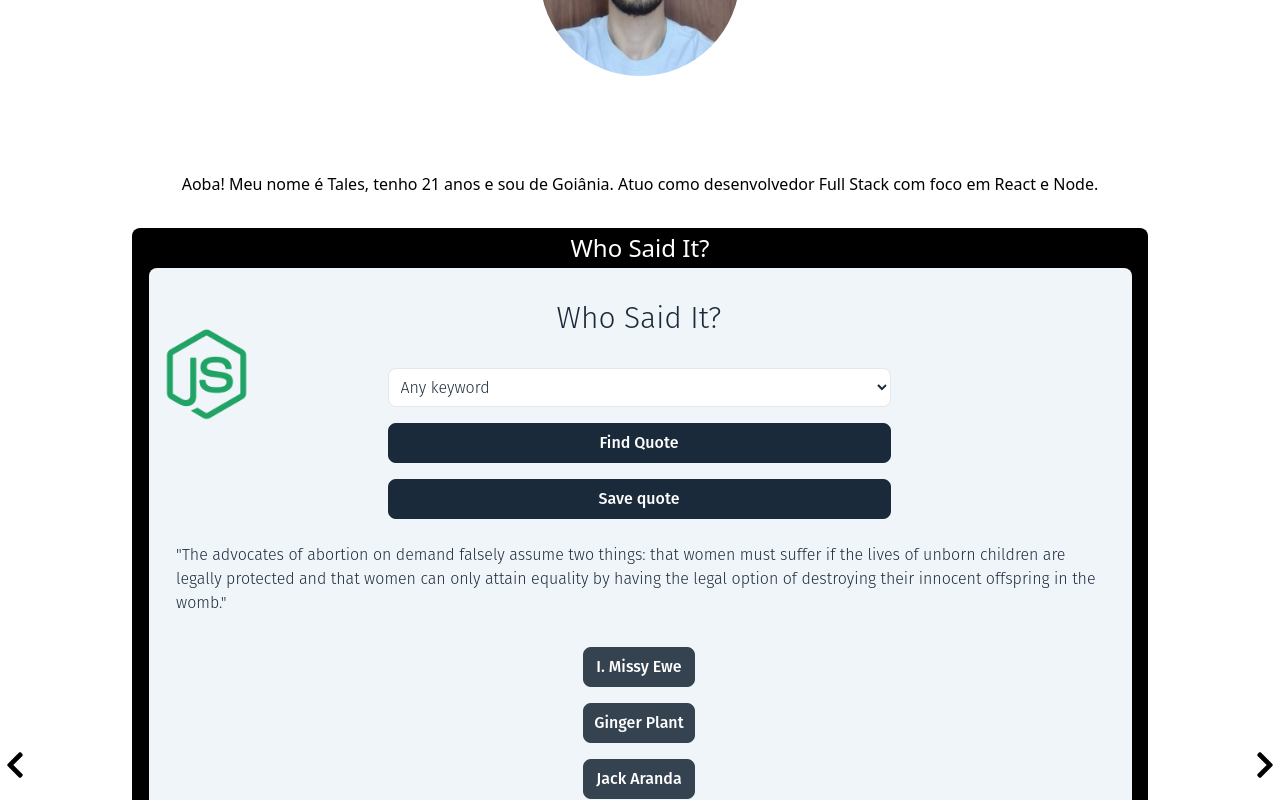
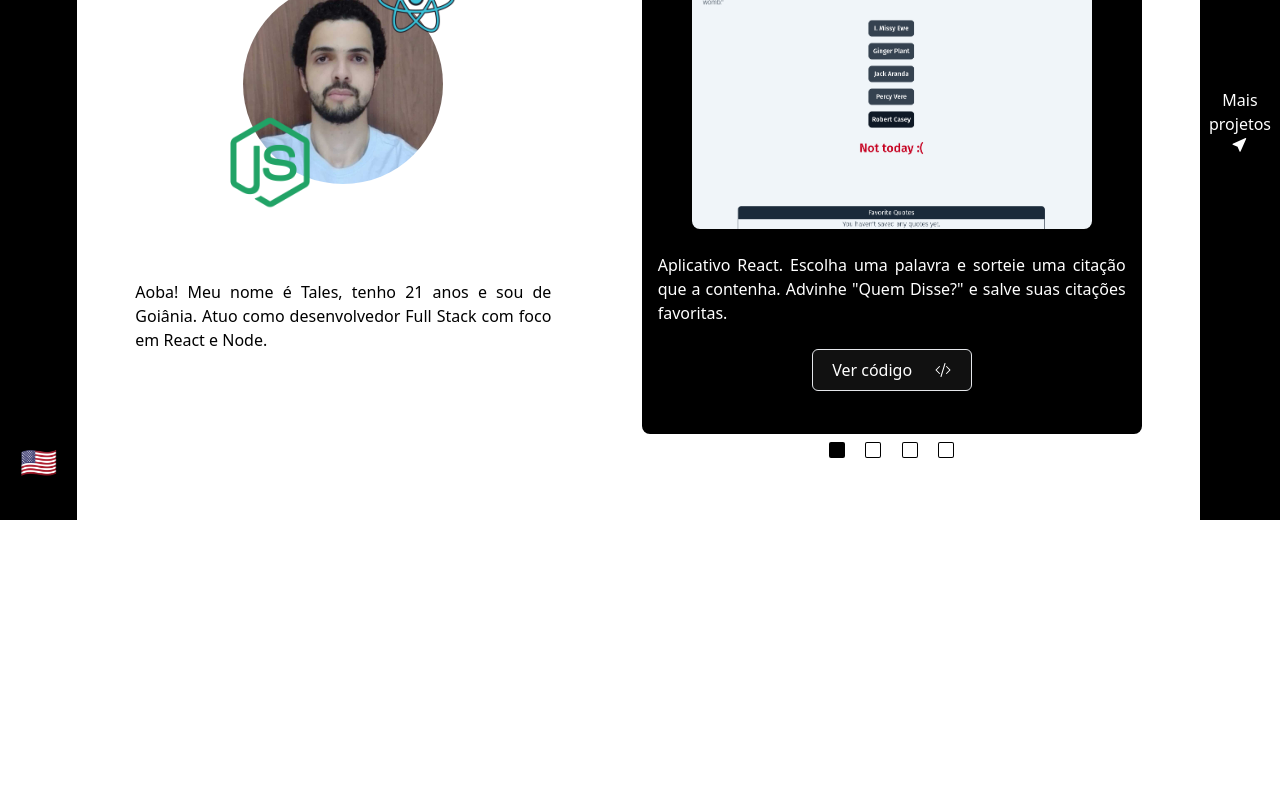
Before and after one commit to talesrodriguesDEV/my-portfolio, a Next.js app: page / in a window 1280 px wide. Shown: the part 280-1080 px from the top of the page. After the commit the page ends 800 px from the top, so only its background shows below. Built offline with nearby package versions, Linux system fonts and the light colour scheme.

Commit message:
Implementing Responsive Design

```diff
--- a/src/components/About.tsx
+++ b/src/components/About.tsx
@@ -8,7 +8,7 @@ export default function About({ english }: { english: boolean }) {
   const PT = 'Aoba! Meu nome é Tales, tenho 21 anos e sou de Goiânia. Atuo como desenvolvedor Full Stack com foco em React e Node.'
 
   return (
-    <section className='flex flex-col items-center'>
+    <section className='flex flex-col items-center lg:justify-center lg:w-[480px]'>
       <Image className='rounded-full my-24' width={200} height={200} src={me} alt='Tales Rodrigues' />
       <p className='text-justify px-8'>{english ? EN : PT}</p>
       <Stacks />
--- a/src/components/Footer.tsx
+++ b/src/components/Footer.tsx
@@ -7,8 +7,8 @@ export default function Footer({ english }: { english: boolean }) {
   const PT = 'Mais projetos'
 
   return (
-    <footer className='flex justify-center bg-black text-white p-2 mt-8'>
-      <Link className='w-1/3 flex justify-around items-center' href='https://github.com/talesrodriguesDEV?tab=repositories' target='_blank'>{english ? EN : PT}<BsCursorFill /></Link>
+    <footer className='flex justify-center bg-black text-white p-2 mt-8 lg:mt-0 lg:p-0 lg:w-[80px]'>
+      <Link className='w-1/3 max-w-[125px] flex lg:flex-col lg:justify-center lg:text-center lg:px-2 justify-around items-center' href='https://github.com/talesrodriguesDEV?tab=repositories' target='_blank'>{english ? EN : PT}<BsCursorFill /></Link>
     </footer>
   )
 }
--- a/src/components/Header.tsx
+++ b/src/components/Header.tsx
@@ -9,8 +9,8 @@ interface IHeaderProps {
 
 export default function Header({ english, setEnglish }: IHeaderProps) {
   return (
-    <header className='flex justify-between text-3xl py-3 px-5 items-center bg-black text-white'>
-      <div className='flex w-1/3 justify-between'>
+    <header className='flex lg:flex-col lg:py-10 justify-between text-3xl py-3 px-5 items-center bg-black text-white'>
+      <div className='flex lg:flex-col lg:h-1/3 lg:items-center w-1/3 max-w-[220px] justify-between'>
         <Link href="https://github.com/talesrodriguesDEV" target='_blank' rel="noreferrer"><FaGithub /></Link>
         <Link href="mailto:tales00001@gmail.com"><FaEnvelope /></Link>
         <Link href="https://www.linkedin.com/in/talesrodriguesdev/" target='_blank' rel="noreferrer"><FaLinkedin /></Link>
--- a/src/components/Projects.tsx
+++ b/src/components/Projects.tsx
@@ -29,11 +29,11 @@ export default function Projects({ english }: { english: boolean }) {
 
   return (
     <section className='flex flex-col items-center px-8 mt-8 justify-center'>
-      <div className='min-h-[510px] flex flex-col items-center bg-black text-white px-4 py-1 rounded-lg'>
+      <div className='min-h-[510px] lg:min-h-[620px] lg:w-[500px] flex flex-col items-center bg-black text-white px-4 py-1 md:py-4 rounded-lg group'>
         <h2 className='text-2xl'>{projs[currentProjectIndex].title}</h2>
-        <Image className='mb-6 mt-1 rounded-lg' src={projs[currentProjectIndex].image} alt={projs[currentProjectIndex].title} />
+        <Image className='mb-6 mt-1 rounded-lg w-[400px]' src={projs[currentProjectIndex].image} alt={projs[currentProjectIndex].title} />
         <p className='text-justify'>{projs[currentProjectIndex].description}</p>
-        <Link className='w-2/5 flex justify-around items-center mt-6 border rounded-md p-2 bg-[#111111]' href={projs[currentProjectIndex].code} target='_blank'>{english ? linkEN : linkPT}<BsCodeSlash /></Link>
+        <Link className='w-2/5 flex justify-around items-center mt-6 border rounded-md p-2 bg-[#111111] max-w-[160px]' href={projs[currentProjectIndex].code} target='_blank'>{english ? linkEN : linkPT}<BsCodeSlash /></Link>
       </div>
       <div className='flex justify-between w-1/4 mt-2'>
         {projects.map((_project, index) => {
@@ -41,10 +41,10 @@ export default function Projects({ english }: { english: boolean }) {
           return <BsSquare key={index} onClick={() => setCurrentProjectIndex(index)} />
         })}
       </div>
-      <div className='absolute left-0' onClick={previousProject}>
+      <div className='absolute left-0 lg:hidden' onClick={previousProject}>
         <FaChevronLeft className='text-3xl' />
       </div>
-      <div className='absolute right-0' onClick={nextProject}>
+      <div className='absolute right-0 lg:hidden' onClick={nextProject}>
         <FaChevronRight className='text-3xl' />
       </div>
     </section>
--- a/src/components/Stacks.tsx
+++ b/src/components/Stacks.tsx
@@ -4,7 +4,7 @@ import React from 'react'
 
 export default function Stacks() {
   return (
-    <div className='flex justify-between animate-spin-slow absolute mt-36 w-full'>
+    <div className='flex justify-between animate-spin-slow absolute mt-36 lg:-mt-20 w-full micro:w-4/5 sm:w-3/5 md:w-1/3 xl:w-1/4 2xl:w-1/5'>
       <Image className='animate-inverse-spin-slow rotate-45' alt={reactObj.name} width={100} src={reactObj.logo} />
       <Image className='animate-inverse-spin-slow rotate-45' alt={nodeObj.name} width={100} src={nodeObj.logo} />
     </div>
--- a/src/pages/index.tsx
+++ b/src/pages/index.tsx
@@ -16,7 +16,7 @@ export default function Home() {
         <meta name="viewport" content="width=device-width, initial-scale=1" />
         <link rel="icon" href="/favicon.ico" />
       </Head>
-      <main>
+      <main className='flex flex-col lg:flex-row lg:justify-between lg:h-screen'>
         <Header english={english} setEnglish={setEnglish} />
         <About english={english} />
         <Projects english={english} />
--- a/tailwind.config.cjs
+++ b/tailwind.config.cjs
@@ -8,6 +8,9 @@ module.exports = {
       animation: {
         'spin-slow': 'spin 15s linear infinite',
         'inverse-spin-slow': 'inverse 15s linear infinite',
+      },
+      screens: {
+        'micro': '500px',
       }
     },
   },
```
Also changed, not shown: 1 other file (tests, documents, lock files or other folders).
